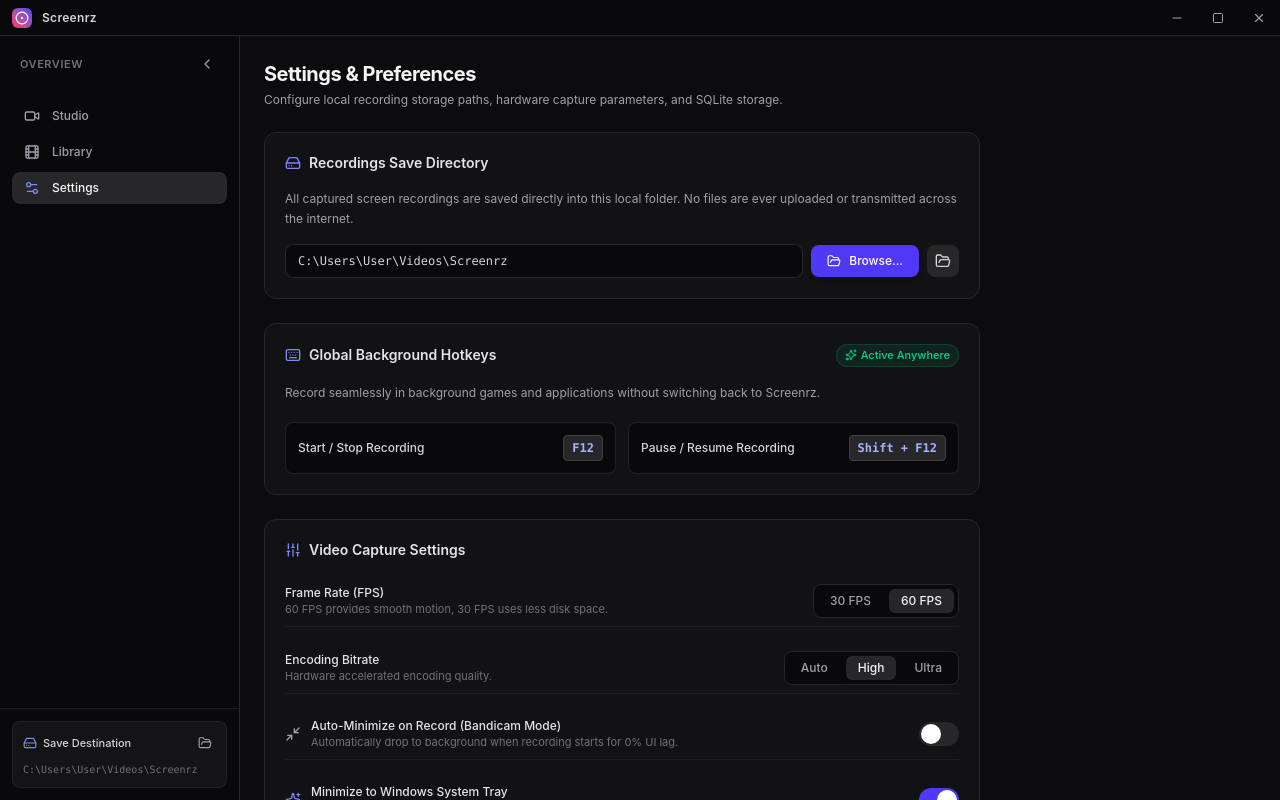
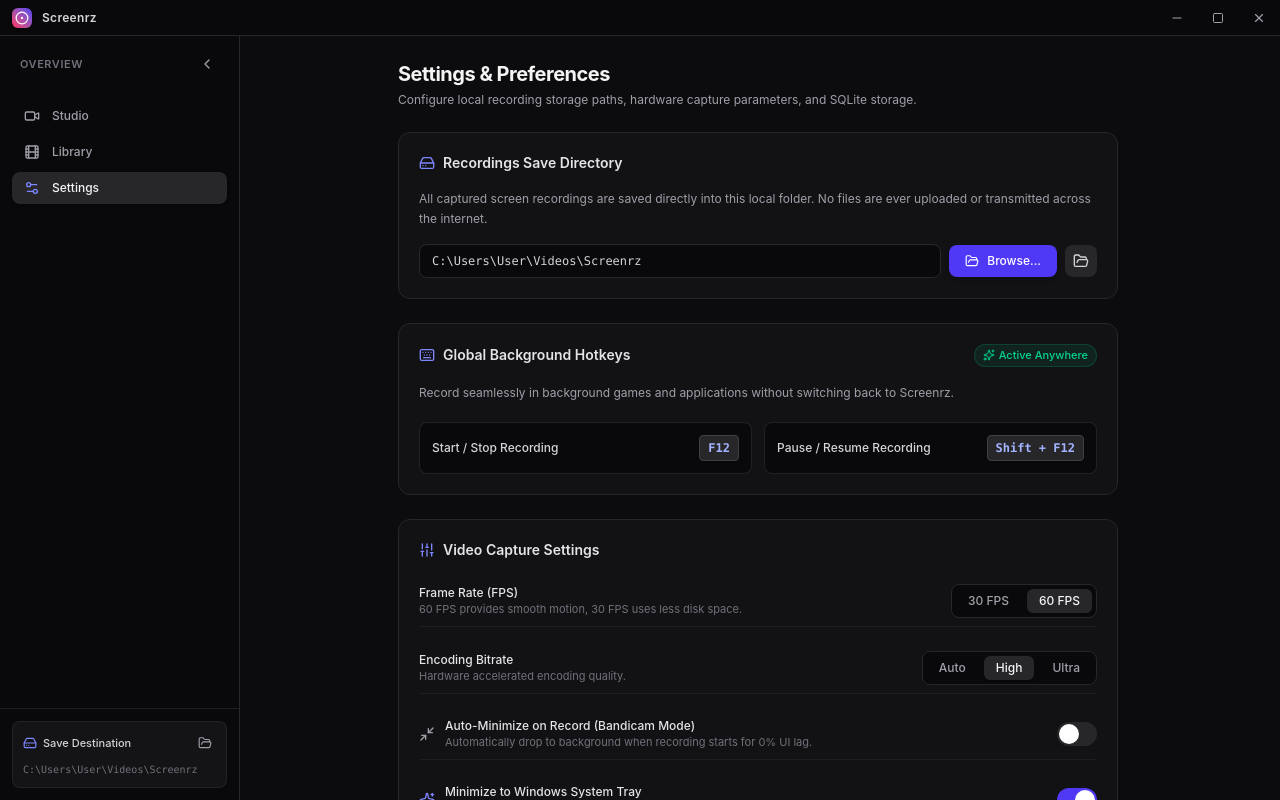
Before and after one commit to zreonx/screenrz, a React (Vite) app: page / in a window 1280 px wide. Both pictures are taken after a click on the button "Screenrz". Built offline with nearby package versions, Linux system fonts and the light colour scheme.

Commit message:
fix: prevent horizontal scrollbar in settings on fullscreen by separating scroll and max-w containers

```diff
--- a/src/components/settings/SettingsModal.tsx
+++ b/src/components/settings/SettingsModal.tsx
@@ -42,7 +42,8 @@
   };
 
   return (
-    <div className="flex flex-col h-full overflow-y-scroll p-6 max-w-3xl space-y-6 settings-scroll">
+    <div className="h-full w-full overflow-y-scroll overflow-x-hidden settings-scroll">
+      <div className="flex flex-col max-w-3xl mx-auto p-6 space-y-6">
       {/* Header */}
       <div>
         <h1 className="text-xl font-bold tracking-tight text-zinc-100 flex items-center gap-2">
@@ -296,6 +297,7 @@
           SQLite Database: Active & Synchronized
         </div>
       </div>
+      </div>
     </div>
   );
 };
```
